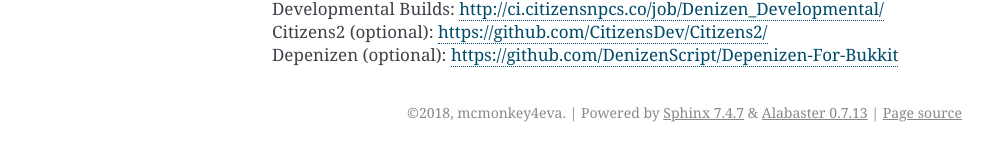
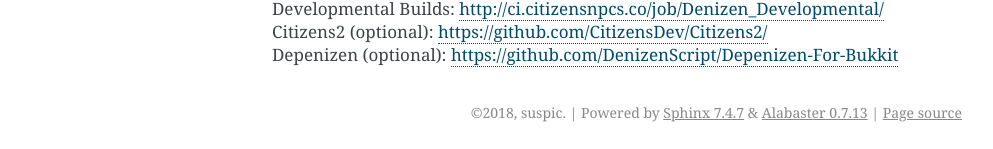
Before and after one commit to DenizenScript/Denizen-For-Bukkit-Docs, a Sphinx documentation site: the page built from source/index.rst, in a window 1280 px wide. Shown: the part 1552-1701 px from the top of the page, without its empty margins (148-1141 px from the left). Built offline with Sphinx 7.4.7, drawn with Linux system fonts in a browser that asks for light colours.

Commit message:
Update copyright thing (for now)

```diff
--- a/source/conf.py
+++ b/source/conf.py
@@ -20,8 +20,8 @@
 # -- Project information -----------------------------------------------------
 
 project = 'Denizen'
-copyright = '2018, mcmonkey4eva'
-author = 'Denizen Contibutors'
+copyright = '2018, suspic'
+author = 'suspic'
 
 # The short X.Y version
 version = '1.0'
```
